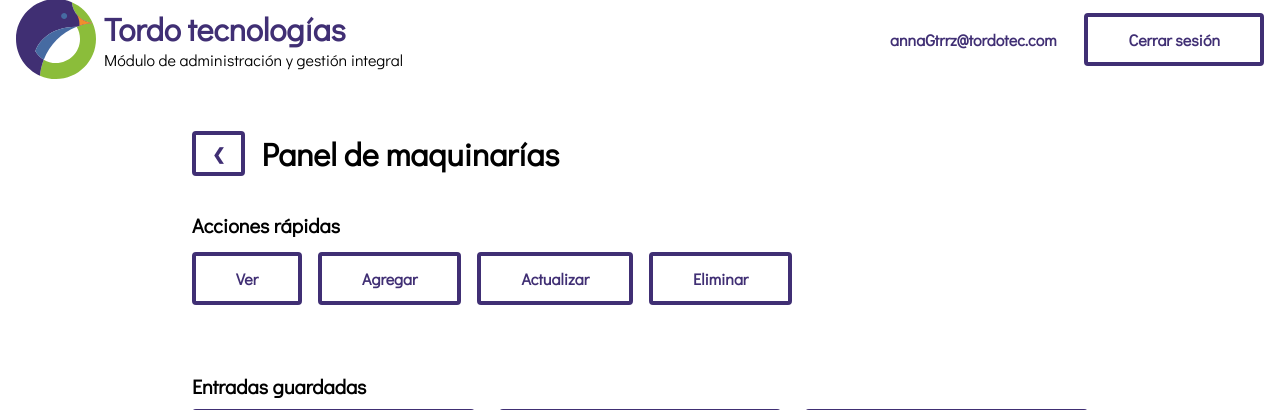
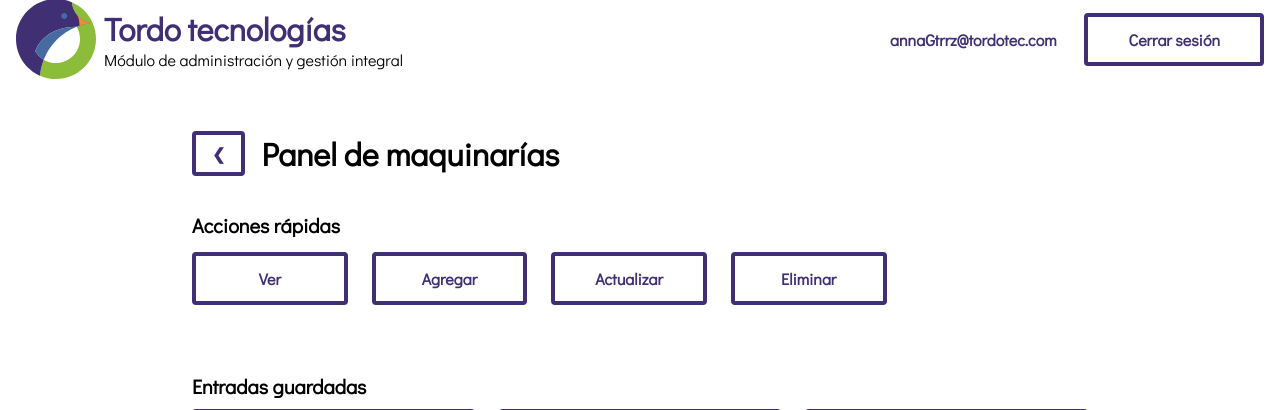
Before and after one commit to LordSinSentido/tordo-project, a PHP site: page /maquinarias.php in a window 1280 px wide. Shown: the part 17-427 px from the top of the page. Run offline with PHP 8.4, Linux system fonts and the light colour scheme; data comes from the database, SQL or seed files in the repository.

Commit message:
Actualización de la botonera de acciones

```diff
--- a/panel/css/panel.css
+++ b/panel/css/panel.css
@@ -124,14 +124,6 @@ button{
     cursor: pointer;
 }
 
-table{
-    width: 100%;
-}
-
-.tablaTitulo{
-    font-weight: bold;
-}
-
 .migas{
     display: flex;
     align-items: center;
@@ -245,6 +237,17 @@ table{
     grid-template-columns: 1fr;
     grid-template-rows: auto;
     grid-gap: 1.5em;
+}
+
+.gridAcciones{
+    display: grid;
+    grid-template-columns: 1fr 1fr;
+    grid-template-rows: auto;
+    grid-gap: 1.5em;
+}
+
+.gridAcciones > .boton{
+    width: auto;
 }
 
 .toast{
@@ -384,6 +387,7 @@ table{
 
     .grid{
         grid-template-columns: 1fr 1fr;
+        width: fit-content;
     }
 
     .logotipo{
@@ -408,6 +412,14 @@ table{
     .grid{
         grid-template-columns: 1fr 1fr 1fr;
     }
+
+    .gridAcciones{
+        display: grid;
+        grid-template-columns: 1fr 1fr 1fr 1fr;
+        grid-template-rows: auto;
+        grid-gap: 1.5em;
+        width: fit-content;
+    }
 }
 
 @media screen and (min-width: 1250px) {
--- a/panel/maquinarias.php
+++ b/panel/maquinarias.php
@@ -32,7 +32,7 @@
         </div>
 
         <h3>Acciones rápidas</h3>
-        <div class="botoneraIzquierda">
+        <div class="gridAcciones">
             <a id="ver" class="boton">Ver</a>
             <a id="agregar" class="boton">Agregar</a>
             <a id="editar" class="boton">Actualizar</a>
```
